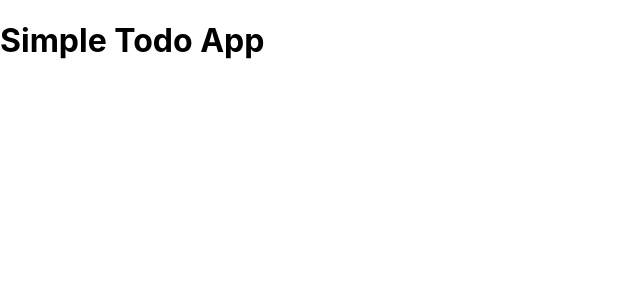
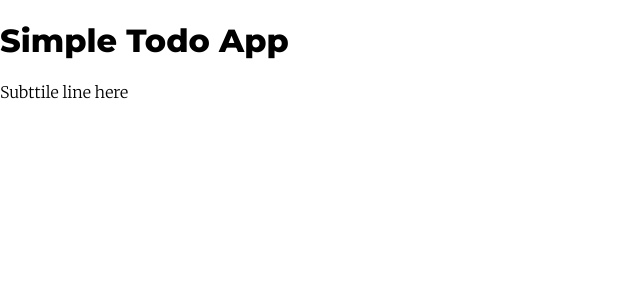
Before and after one commit to recondesigns-archived-practice/simple-todo-app, a React (Create React App) app: page / in a window 1280 px wide. Shown: the top 300 px of the page, without its empty margins (0-640 px from the left). Built offline with nearby package versions, Linux system fonts and the light colour scheme.

Commit message:
Added Google Fonts

```diff
--- a/public/index.html
+++ b/public/index.html
@@ -11,7 +11,10 @@
     />
     <link rel="apple-touch-icon" href="%PUBLIC_URL%/logo192.png" />
     <link rel="manifest" href="%PUBLIC_URL%/manifest.json" />
-    <title>React App</title>
+    <link rel="preconnect" href="https://fonts.googleapis.com">
+    <link rel="preconnect" href="https://fonts.gstatic.com" crossorigin>
+    <link href="https://fonts.googleapis.com/css2?family=Merriweather:wght@300;400;700;900&family=Montserrat:wght@100;200;300;400;500;600;700;800;900&display=swap" rel="stylesheet">
+    <title>Simple Todo App</title>
   </head>
   <body>
     <noscript>You need to enable JavaScript to run this app.</noscript>
--- a/src/App.js
+++ b/src/App.js
@@ -4,6 +4,7 @@ export default function App() {
   return (
     <>
       <h1>{'Simple Todo App'}</h1>
+      <p>{'Subttile line here'}</p>
     </>
   )
 }
--- a/src/index.css
+++ b/src/index.css
@@ -7,6 +7,16 @@ body {
   -moz-osx-font-smoothing: grayscale;
 }
 
+h1 {
+  font-family: 'Montserrat', sans-serif;
+  font-weight: 800;
+}
+
+p {
+  font-family: 'Merriweather', serif;
+  font-weight: 300;
+}
+
 code {
   font-family: source-code-pro, Menlo, Monaco, Consolas, 'Courier New',
     monospace;
```
